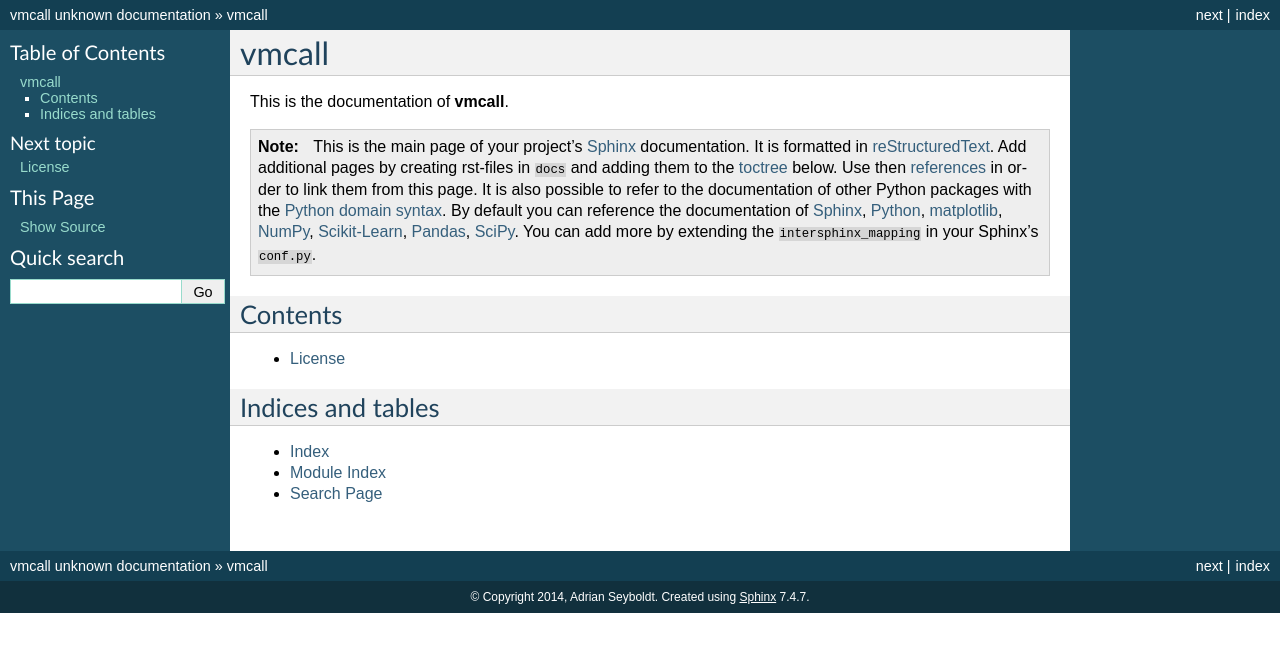
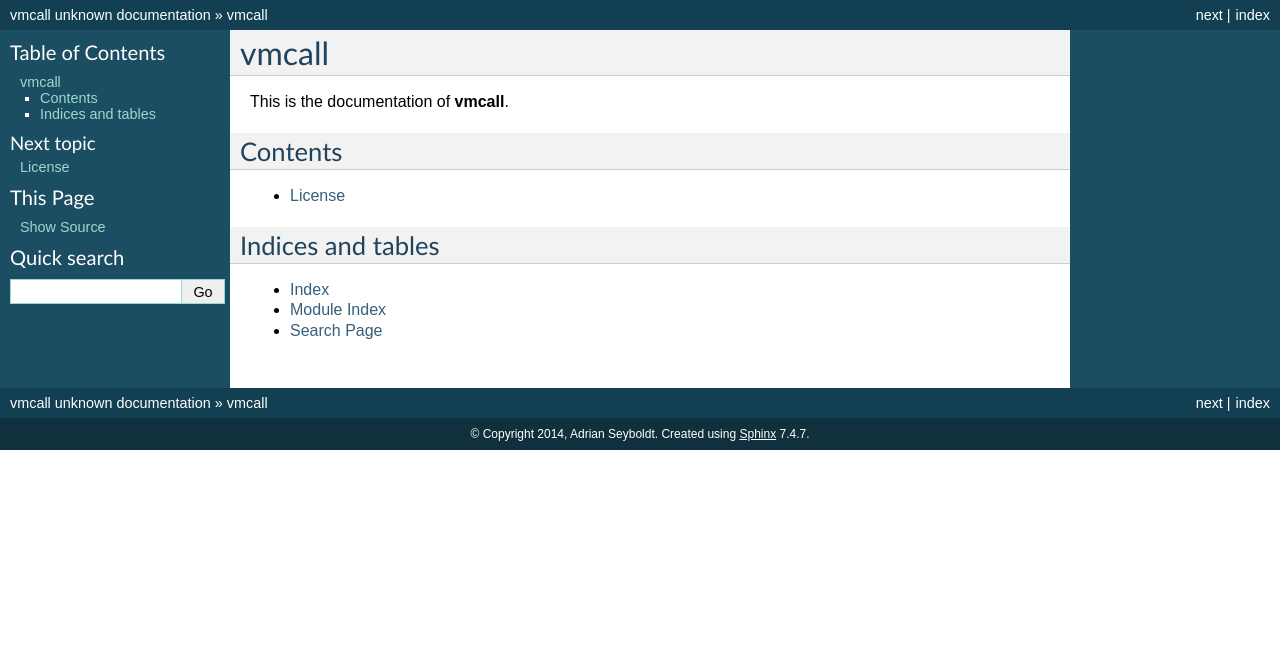
Before and after one commit to qbicsoftware-archive/vmcall, a Sphinx documentation site: the page built from docs/index.rst, in a window 1280 px wide. Shown: the top 652 px of the page. Built offline with Sphinx 7.4.7, drawn with Linux system fonts in a browser that asks for light colours; formulas are drawn with MathJax 3; pages that are not in the unit, such as notebooks, are missing from menus.

Commit message:
start writing doc

```diff
--- a/docs/conf.py
+++ b/docs/conf.py
@@ -21,7 +21,7 @@
 
 output_dir = os.path.join(__location__, "../docs/_rst")
 module_dir = os.path.join(__location__, "../vmcall")
-cmd_line_template = "sphinx-apidoc -f -o {outputdir} {moduledir}"
+cmd_line_template = "sphinx-apidoc -M -e -f -o {outputdir} {moduledir}"
 cmd_line = cmd_line_template.format(outputdir=output_dir, moduledir=module_dir)
 subprocess.call(cmd_line, shell=True)
 
@@ -38,9 +38,9 @@
 
 # Add any Sphinx extension module names here, as strings. They can be extensions
 # coming with Sphinx (named 'sphinx.ext.*') or your custom ones.
-extensions = ['sphinx.ext.autodoc', 'sphinx.ext.intersphinx', 'sphinx.ext.todo',
+extensions = ['sphinx.ext.autodoc', 'sphinx.ext.intersphinx',
               'sphinx.ext.autosummary', 'sphinx.ext.viewcode', 'sphinx.ext.coverage',
-              'sphinx.ext.doctest', 'sphinx.ext.ifconfig', 'sphinx.ext.pngmath']
+              'sphinx.ext.ifconfig', 'sphinx.ext.mathjax', 'sphinx.ext.napoleon']
 
 # Add any paths that contain templates here, relative to this directory.
 templates_path = ['_templates']
--- a/docs/index.rst
+++ b/docs/index.rst
@@ -3,26 +3,6 @@
 ======
 
 This is the documentation of **vmcall**.
-
-.. note::
-
-    This is the main page of your project's `Sphinx <http://sphinx-doc.org/>`_
-    documentation. It is formatted in `reStructuredText
-    <http://sphinx-doc.org/rest.html>`__. Add additional pages by creating
-    rst-files in ``docs`` and adding them to the `toctree
-    <http://sphinx-doc.org/markup/toctree.html>`_ below. Use then
-    `references <http://sphinx-doc.org/markup/inline.html>`__ in order to link
-    them from this page. It is also possible to refer to the documentation of
-    other Python packages with the `Python domain syntax
-    <http://sphinx-doc.org/domains.html#the-python-domain>`__. By default you
-    can reference the documentation of `Sphinx <http://sphinx.pocoo.org>`__,
-    `Python <http://docs.python.org/>`__, `matplotlib
-    <http://matplotlib.sourceforge.net>`__, `NumPy
-    <http://docs.scipy.org/doc/numpy>`__, `Scikit-Learn
-    <http://scikit-learn.org/stable>`__, `Pandas
-    <http://pandas.pydata.org/pandas-docs/stable>`__, `SciPy
-    <http://docs.scipy.org/doc/scipy/reference/>`__. You can add more by
-    extending the ``intersphinx_mapping`` in your Sphinx's ``conf.py``.
 
 Contents
 ========
```
Also changed, not shown: docs/tutorial.rst (added).
